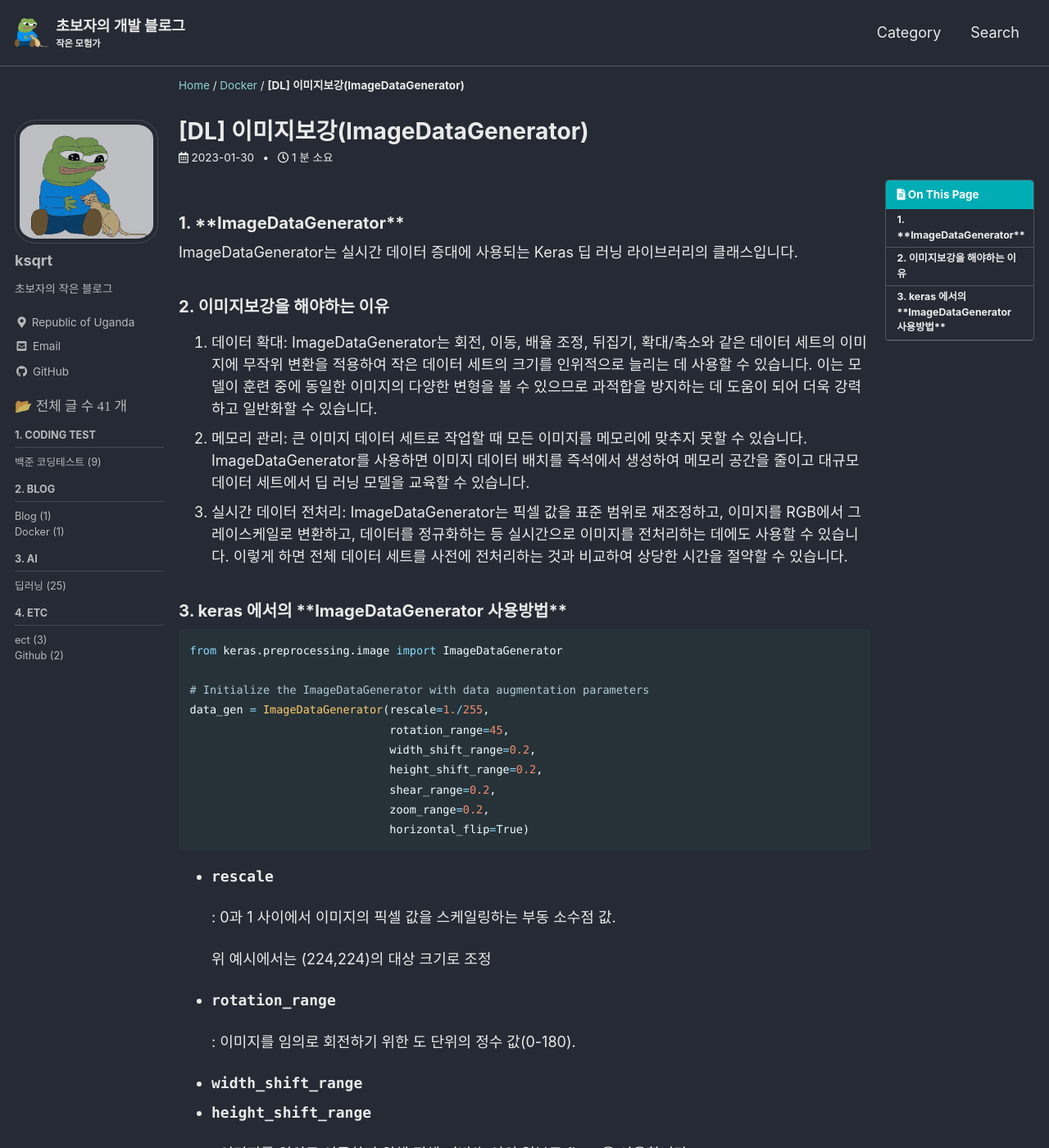
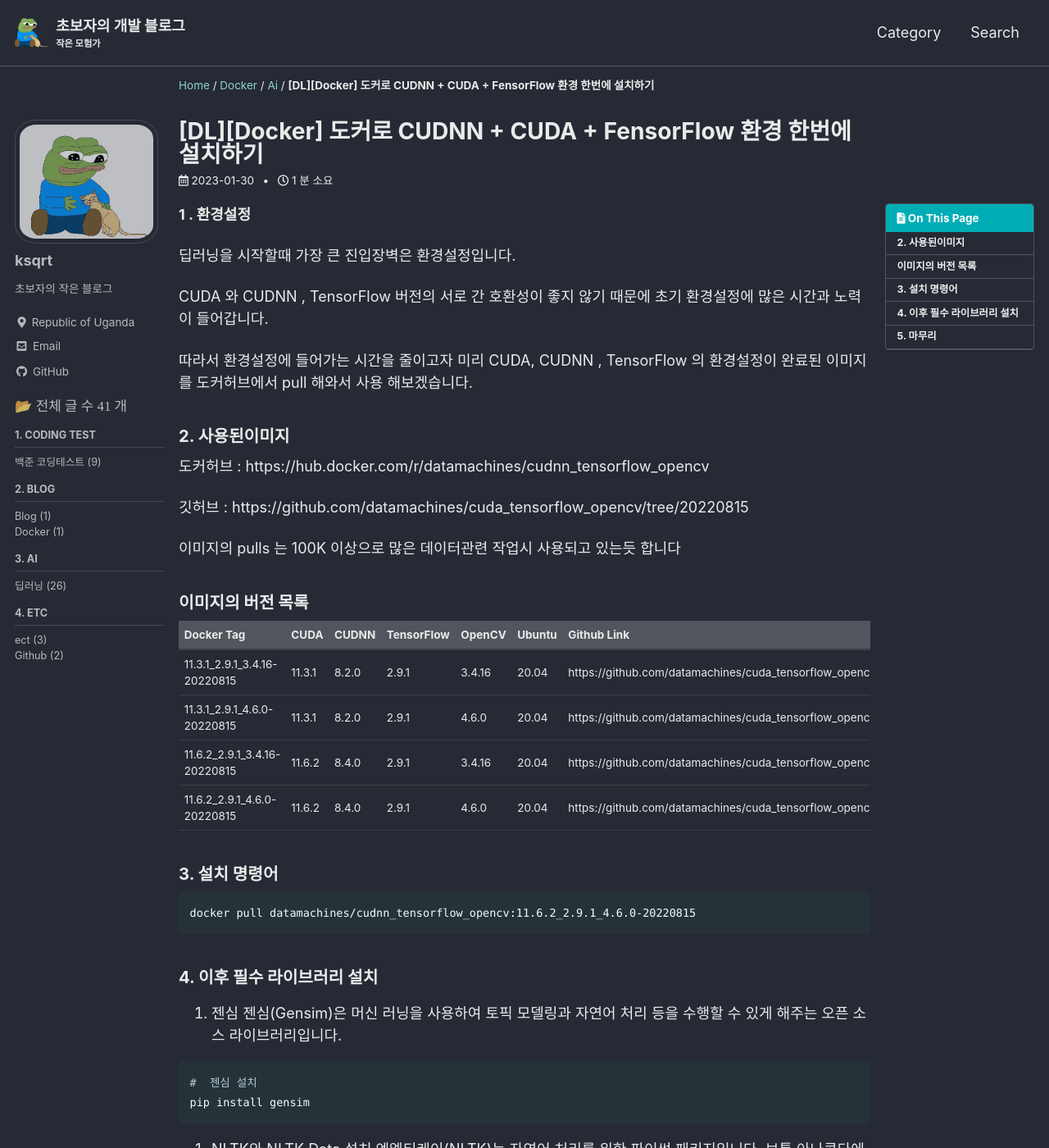
Before and after one commit to ksqrt/ksqrt.github.io, a Jekyll site: the page built from _posts/Docker/2023-01-30-ai-[DL] 이미지보강(ImageDataGenerator).md, in a window 1280 px wide and 1400 px high. Shown: the whole window at 82% size. Built offline with Jekyll 4.4.1, drawn with Linux system fonts in a browser that asks for light colours; cached includes are drawn as plain includes; comment, search, counter and statistics services are not loaded; some of the changed text lies outside the part shown.

Commit message:
post 변경

````diff
--- a/_pages/categories/category-docker.md
+++ b/_pages/categories/category-docker.md
@@ -6,5 +6,5 @@ author_profile: true
 sidebar_main: true
 ---
 
-{% assign posts = site.categories.ai %}
+{% assign posts = site.categories.Docker %}
 {% for post in posts %} {% include archive-single2.html type=page.entries_layout %} {% endfor %}
--- a/_posts/Docker/2023-01-30-ai-[DL] 이미지보강(ImageDataGenerator).md
+++ b/_posts/Docker/2023-01-30-ai-[DL] 이미지보강(ImageDataGenerator).md
@@ -1,8 +1,9 @@
 ---
 layout: single
-title: "[DL] 이미지보강(ImageDataGenerator)"
+title: "[DL][Docker] 도커로 CUDNN + CUDA + FensorFlow 환경 한번에 설치하기"
 categories:
   - Docker
+  - ai
 
 toc: ture
 toc_sticky: true
@@ -10,82 +11,78 @@ toc_sticky: true
 
 <!-- 위는 머릿말임 아래부터 포스트 본문 -->
 
-### 1. ****ImageDataGenerator****
+**1 . 환경설정**
 
-ImageDataGenerator는 실시간 데이터 증대에 사용되는 Keras 딥 러닝 라이브러리의 클래스입니다.
+딥러닝을 시작할때 가장 큰 진입장벽은 환경설정입니다.
 
-### 2. 이미지보강을 해야하는 이유
+CUDA 와 CUDNN , TensorFlow 버전의 서로 간 호환성이 좋지 않기 때문에 초기 환경설정에 많은 시간과 노력이 들어갑니다.
 
-1. 데이터 확대: ImageDataGenerator는 회전, 이동, 배율 조정, 뒤집기, 확대/축소와 같은 데이터 세트의 이미지에 무작위 변환을 적용하여 작은 데이터 세트의 크기를 인위적으로 늘리는 데 사용할 수 있습니다. 이는 모델이 훈련 중에 동일한 이미지의 다양한 변형을 볼 수 있으므로 과적합을 방지하는 데 도움이 되어 더욱 강력하고 일반화할 수 있습니다.
-2. 메모리 관리: 큰 이미지 데이터 세트로 작업할 때 모든 이미지를 메모리에 맞추지 못할 수 있습니다. ImageDataGenerator를 사용하면 이미지 데이터 배치를 즉석에서 생성하여 메모리 공간을 줄이고 대규모 데이터 세트에서 딥 러닝 모델을 교육할 수 있습니다.
-3. 실시간 데이터 전처리: ImageDataGenerator는 픽셀 값을 표준 범위로 재조정하고, 이미지를 RGB에서 그레이스케일로 변환하고, 데이터를 정규화하는 등 실시간으로 이미지를 전처리하는 데에도 사용할 수 있습니다. 이렇게 하면 전체 데이터 세트를 사전에 전처리하는 것과 비교하여 상당한 시간을 절약할 수 있습니다.
+따라서 환경설정에 들어가는 시간을 줄이고자 미리 CUDA, CUDNN , TensorFlow 의 환경설정이 완료된 이미지를 도커허브에서 pull 해와서 사용 해보겠습니다.
 
-### 3. keras 에서의 ****ImageDataGenerator 사용방법****
+### 2. 사용된이미지
 
-```python
-from keras.preprocessing.image import ImageDataGenerator
+도커허브 : https://hub.docker.com/r/datamachines/cudnn_tensorflow_opencv
 
-# Initialize the ImageDataGenerator with data augmentation parameters
-data_gen = ImageDataGenerator(rescale=1./255,
-                              rotation_range=45,
-                              width_shift_range=0.2,
-                              height_shift_range=0.2,
-                              shear_range=0.2,
-                              zoom_range=0.2,
-                              horizontal_flip=True)
+깃허브 : https://github.com/datamachines/cuda_tensorflow_opencv/tree/20220815
+
+이미지의 pulls 는 100K 이상으로 많은 데이터관련 작업시 사용되고 있는듯 합니다
+
+### 이미지의 버전 목록
+
+| Docker Tag | CUDA | CUDNN | TensorFlow | OpenCV | Ubuntu | Github Link | OpenCV  | TensorFlow  | FFmpeg  | PyTorch  |
+| --- | --- | --- | --- | --- | --- | --- | --- | --- | --- | --- |
+| 11.3.1_2.9.1_3.4.16-20220815 | 11.3.1 | 8.2.0 | 2.9.1 | 3.4.16 | 20.04 | https://github.com/datamachines/cuda_tensorflow_opencv/tree/20220815 | https://github.com/datamachines/cuda_tensorflow_opencv/blob/master/BuildInfo/cudnn_tensorflow_opencv-11.3.1_2.9.1_3.4.16-20220815/cudnn_tensorflow_opencv-11.3.1_2.9.1_3.4.16-20220815-OpenCV.txt | https://github.com/datamachines/cuda_tensorflow_opencv/blob/master/BuildInfo/cudnn_tensorflow_opencv-11.3.1_2.9.1_3.4.16-20220815/cudnn_tensorflow_opencv-11.3.1_2.9.1_3.4.16-20220815-TensorFlow.txt | https://github.com/datamachines/cuda_tensorflow_opencv/blob/master/BuildInfo/cudnn_tensorflow_opencv-11.3.1_2.9.1_3.4.16-20220815/cudnn_tensorflow_opencv-11.3.1_2.9.1_3.4.16-20220815-FFmpeg.txt | https://github.com/datamachines/cuda_tensorflow_opencv/blob/master/BuildInfo/cudnn_tensorflow_opencv-11.3.1_2.9.1_3.4.16-20220815/cudnn_tensorflow_opencv-11.3.1_2.9.1_3.4.16-20220815-PyTorch.txt |
+| 11.3.1_2.9.1_4.6.0-20220815 | 11.3.1 | 8.2.0 | 2.9.1 | 4.6.0 | 20.04 | https://github.com/datamachines/cuda_tensorflow_opencv/tree/20220815 | https://github.com/datamachines/cuda_tensorflow_opencv/blob/master/BuildInfo/cudnn_tensorflow_opencv-11.3.1_2.9.1_4.6.0-20220815/cudnn_tensorflow_opencv-11.3.1_2.9.1_4.6.0-20220815-OpenCV.txt | https://github.com/datamachines/cuda_tensorflow_opencv/blob/master/BuildInfo/cudnn_tensorflow_opencv-11.3.1_2.9.1_4.6.0-20220815/cudnn_tensorflow_opencv-11.3.1_2.9.1_4.6.0-20220815-TensorFlow.txt | https://github.com/datamachines/cuda_tensorflow_opencv/blob/master/BuildInfo/cudnn_tensorflow_opencv-11.3.1_2.9.1_4.6.0-20220815/cudnn_tensorflow_opencv-11.3.1_2.9.1_4.6.0-20220815-FFmpeg.txt | https://github.com/datamachines/cuda_tensorflow_opencv/blob/master/BuildInfo/cudnn_tensorflow_opencv-11.3.1_2.9.1_4.6.0-20220815/cudnn_tensorflow_opencv-11.3.1_2.9.1_4.6.0-20220815-PyTorch.txt |
+| 11.6.2_2.9.1_3.4.16-20220815 | 11.6.2 | 8.4.0 | 2.9.1 | 3.4.16 | 20.04 | https://github.com/datamachines/cuda_tensorflow_opencv/tree/20220815 | https://github.com/datamachines/cuda_tensorflow_opencv/blob/master/BuildInfo/cudnn_tensorflow_opencv-11.6.2_2.9.1_3.4.16-20220815/cudnn_tensorflow_opencv-11.6.2_2.9.1_3.4.16-20220815-OpenCV.txt | https://github.com/datamachines/cuda_tensorflow_opencv/blob/master/BuildInfo/cudnn_tensorflow_opencv-11.6.2_2.9.1_3.4.16-20220815/cudnn_tensorflow_opencv-11.6.2_2.9.1_3.4.16-20220815-TensorFlow.txt | https://github.com/datamachines/cuda_tensorflow_opencv/blob/master/BuildInfo/cudnn_tensorflow_opencv-11.6.2_2.9.1_3.4.16-20220815/cudnn_tensorflow_opencv-11.6.2_2.9.1_3.4.16-20220815-FFmpeg.txt | https://github.com/datamachines/cuda_tensorflow_opencv/blob/master/BuildInfo/cudnn_tensorflow_opencv-11.6.2_2.9.1_3.4.16-20220815/cudnn_tensorflow_opencv-11.6.2_2.9.1_3.4.16-20220815-PyTorch.txt |
+| 11.6.2_2.9.1_4.6.0-20220815 | 11.6.2 | 8.4.0 | 2.9.1 | 4.6.0 | 20.04 | https://github.com/datamachines/cuda_tensorflow_opencv/tree/20220815 | https://github.com/datamachines/cuda_tensorflow_opencv/blob/master/BuildInfo/cudnn_tensorflow_opencv-11.6.2_2.9.1_4.6.0-20220815/cudnn_tensorflow_opencv-11.6.2_2.9.1_4.6.0-20220815-OpenCV.txt | https://github.com/datamachines/cuda_tensorflow_opencv/blob/master/BuildInfo/cudnn_tensorflow_opencv-11.6.2_2.9.1_4.6.0-20220815/cudnn_tensorflow_opencv-11.6.2_2.9.1_4.6.0-20220815-TensorFlow.txt | https://github.com/datamachines/cuda_tensorflow_opencv/blob/master/BuildInfo/cudnn_tensorflow_opencv-11.6.2_2.9.1_4.6.0-20220815/cudnn_tensorflow_opencv-11.6.2_2.9.1_4.6.0-20220815-FFmpeg.txt | https://github.com/datamachines/cuda_tensorflow_opencv/blob/master/BuildInfo/cudnn_tensorflow_opencv-11.6.2_2.9.1_4.6.0-20220815/cudnn_tensorflow_opencv-11.6.2_2.9.1_4.6.0-20220815-PyTorch.txt |
+
+### 3. 설치 명령어
+
+```bash
+docker pull datamachines/cudnn_tensorflow_opencv:11.6.2_2.9.1_4.6.0-20220815
 ```
 
-- **`rescale`**
+### 4. 이후 필수 라이브러리 설치
 
-    : 0과 1 사이에서 이미지의 픽셀 값을 스케일링하는 부동 소수점 값.
+1. 젠심
+젠심(Gensim)은 머신 러닝을 사용하여 토픽 모델링과 자연어 처리 등을 수행할 수 있게 해주는 오픈 소스 라이브러리입니다.
 
-    위 예시에서는 (224,224)의 대상 크기로 조정
+```bash
+#  젠심 설치
+pip install gensim
+```
 
-- **`rotation_range`**
+1.  NLTK와 NLTK Data 설치
+엔엘티케이(NLTK)는 자연어 처리를 위한 파이썬 패키지입니다. 보통
+아나콘다에 설치되어있지만 이 환경에서는 없기 때문에 설치합니다
 
-    : 이미지를 임의로 회전하기 위한 도 단위의 정수 값(0-180).
+```bash
+# NLTK와 NLTK Data 설치
+pip install nltk
+```
 
-- **`width_shift_range`**
-- **`height_shift_range`**
+1. KoNLPy 설치
 
-    : 이미지를 임의로 이동하기 위해 전체 너비/높이의 일부로 float 을 사용합니다.
+    코엔엘파이(KoNLPy)는 한국어 자연어 처리를 위한 형태소 분석기 패키지입니다.
+    우리는 한국인이기떄문에 ... 꼭 설치합시다.
 
-- **`shear_range`**
+    ps) 참고로 KoNLPy 의 경우 우분투 지원 버전이 다르지만
 
-    : 무작위 기울기를 적용하기 위한 라디안 단위의 float.
+    아직까지 문제 발생하지 않음
 
-- **`zoom_range`**
 
-    : float 으로 이미지를 무작위로 확대/축소합니다.
+```bash
+pip install konlpy
+```
 
-- **`horizontal_flip`**
+1. 판다스프로파일링 설치
 
-    : 이미지를 가로로 임의로 뒤집는 불 값입니다.
+EDA(Exploratory Data Analysis, 탐색적 데이터 분석)를 위한 라이브러리 설치
 
-- **`vertical_flip`**
+```bash
+pip install -U pandas-profiling
+```
 
-    : 이미지를 세로로 임의로 뒤집는 불 값입니다.
+### 5. 마무리
 
-- **`fill_mode`**
-
-    : 새로 생성된 픽셀을 채우는 데 사용되는 모드
-
-     "constant", "nearest", "reflect","wrap" 가 인수값으로 사용됩니다.
-
-    1. **`"constant"`**
-
-        : 인수로 지정된 상수 값으로 채웁니다 .
-
-         인수는 ex) cival = k  이런식으로 추가작성이 필요합니다.
-
-    2. **`"nearest"`**
-
-        : 원본 이미지에서 가장 가까운 픽셀 값으로 채웁니다.
-
-    3. **`"reflect"`**
-
-        : 이미지 가장자리의 값을 반영하여 채웁니다.
-
-    4. **`"wrap"`**
-
-        : 이미지의 반대쪽 가장자리부터 값을 래핑하여 채웁니다.
+자 이제 환경이 잘 구축 되었기 때문에 즐겁게 ai 를 사용해봅시다!!
````
